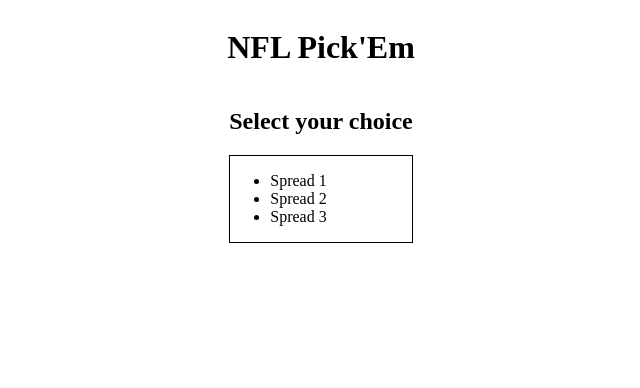
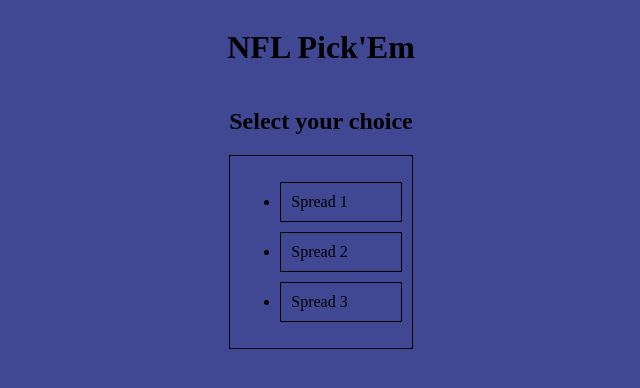
Before and after one commit to matthewbradley22/nflGame, a plain HTML site: page index.html in a window 1280 px wide. Shown: the whole page, without its empty margins (319-959 px from the left). Drawn offline with Linux system fonts and the light colour scheme.

Commit message:
Add html

```diff
--- a/style.css
+++ b/style.css
@@ -2,12 +2,19 @@ body{
     display: flex;
     flex-direction: column;
     align-items: center;
+    background-color: rgb(64, 71, 147);
 }
 
 #indSpreads{
-    overflow-y:auto
+    overflow-y:auto;
 }
 
 #spreads{
     border: 1px black solid;
 }
+
+ul li{
+    border: 1px black solid;
+    padding: 10px 10px 10px 10px;
+    margin: 10px 10px 10px 10px;
+}
```
